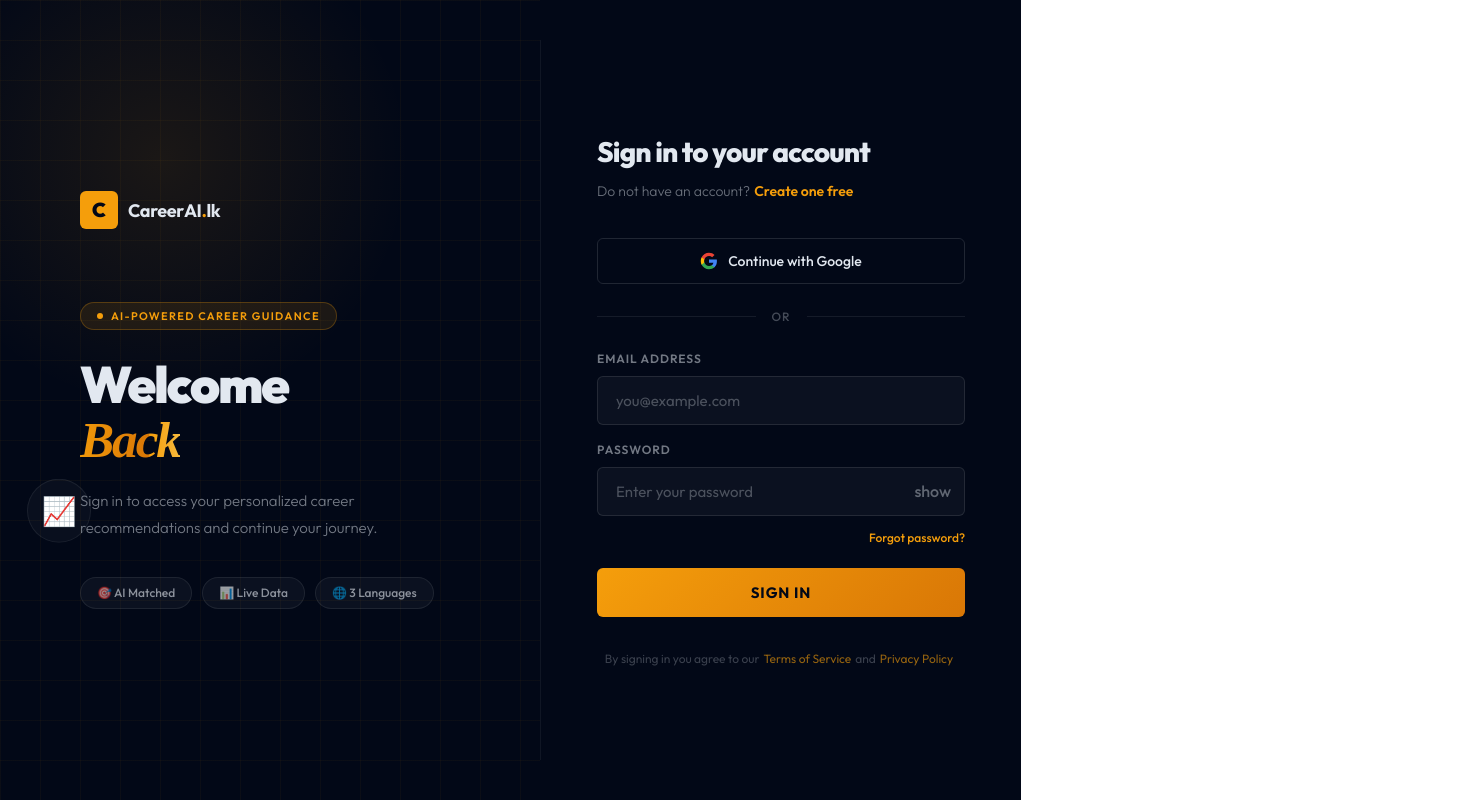
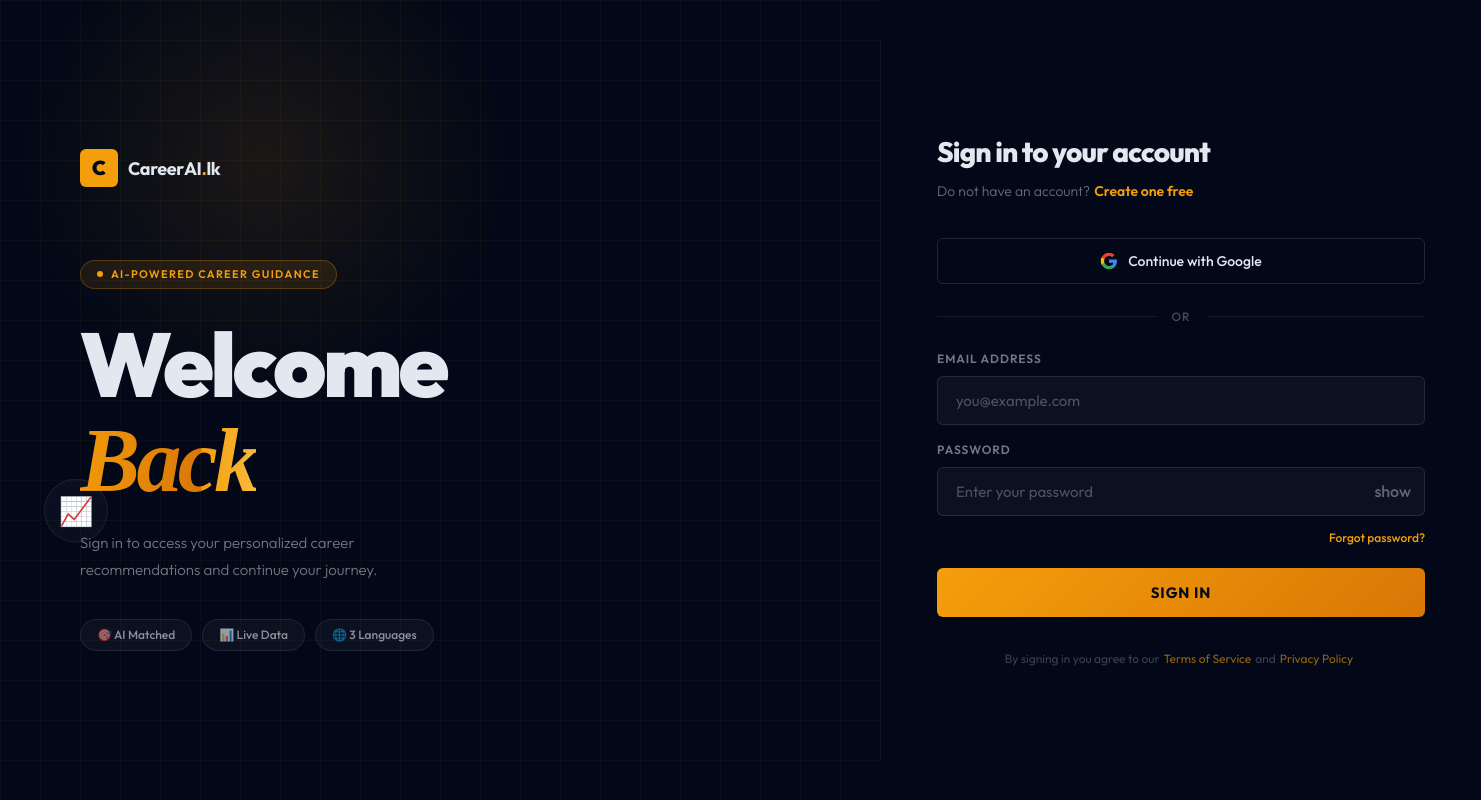
Before and after one commit to janinduindipa/Ai-based-career-guidance-app, a React (Vite) app in the folder client/: page /login in a window 1280 px wide. Shown: the whole page, 1481 px wide, since content can reach past the window. Built offline with nearby package versions, Linux system fonts and the light colour scheme; no server answers; a web font is replaced by a local one.

Commit message:
feat: login and landing page UI improvements

```diff
--- a/client/src/pages/Login/Login.jsx
+++ b/client/src/pages/Login/Login.jsx
@@ -79,7 +79,7 @@ export default function Login() {
       `}</style>
 
       {/* LEFT PANEL */}
-      <div style={{ flex: 1, position: "relative", display: "flex", flexDirection: "column", justifyContent: "center", padding: "60px 80px", overflow: "hidden" }}>
+      <div style={{ width: 880,flex: 1, position: "relative", display: "flex", flexDirection: "column", justifyContent: "center", padding: "60px 80px", overflow: "hidden" }}>
         <div className="grid-bg" />
         <div style={{ position: "absolute", width: 500, height: 500, borderRadius: "50%", background: "radial-gradient(circle, rgba(245,158,11,0.1) 0%, transparent 70%)", top: "20%", left: "30%", transform: "translate(-50%,-50%)", pointerEvents: "none" }} />
 
@@ -101,7 +101,7 @@ export default function Login() {
             <span style={{ width: 6, height: 6, borderRadius: "50%", background: "#f59e0b", display: "inline-block" }} />
             AI-Powered Career Guidance
           </div>
-          <h1 className="fade-up d2" style={{ fontSize: "clamp(38px, 4vw, 62px)", fontWeight: 900, lineHeight: 1.05, letterSpacing: "-0.04em", marginBottom: 20 }}>
+          <h1 className="fade-up d2" style={{ fontSize: "clamp(72px, 15vw, 90px)", fontWeight: 900, lineHeight: 1.05, letterSpacing: "-0.04em", marginBottom: 20 }}>
             Welcome<br />
             <span className="shimmer-text" style={{ fontFamily: "Playfair Display, serif", fontStyle: "italic" }}>Back</span>
           </h1>
@@ -120,7 +120,7 @@ export default function Login() {
       <div style={{ width: 1, background: "rgba(255,255,255,0.06)", margin: "40px 0" }} />
 
       {/* RIGHT PANEL */}
-      <div style={{ width: 480, display: "flex", flexDirection: "column", justifyContent: "center", padding: "60px 56px" }}>
+      <div style={{ width: 600,display: "flex", flexDirection: "column", justifyContent: "center", padding: "60px 56px" }}>
         <div className="fade-up d1" style={{ marginBottom: 36 }}>
           <h2 style={{ fontSize: 28, fontWeight: 800, letterSpacing: "-0.03em", marginBottom: 8 }}>Sign in to your account</h2>
           <p style={{ fontSize: 14, color: "rgba(226,232,240,0.45)", fontWeight: 300 }}>
```
